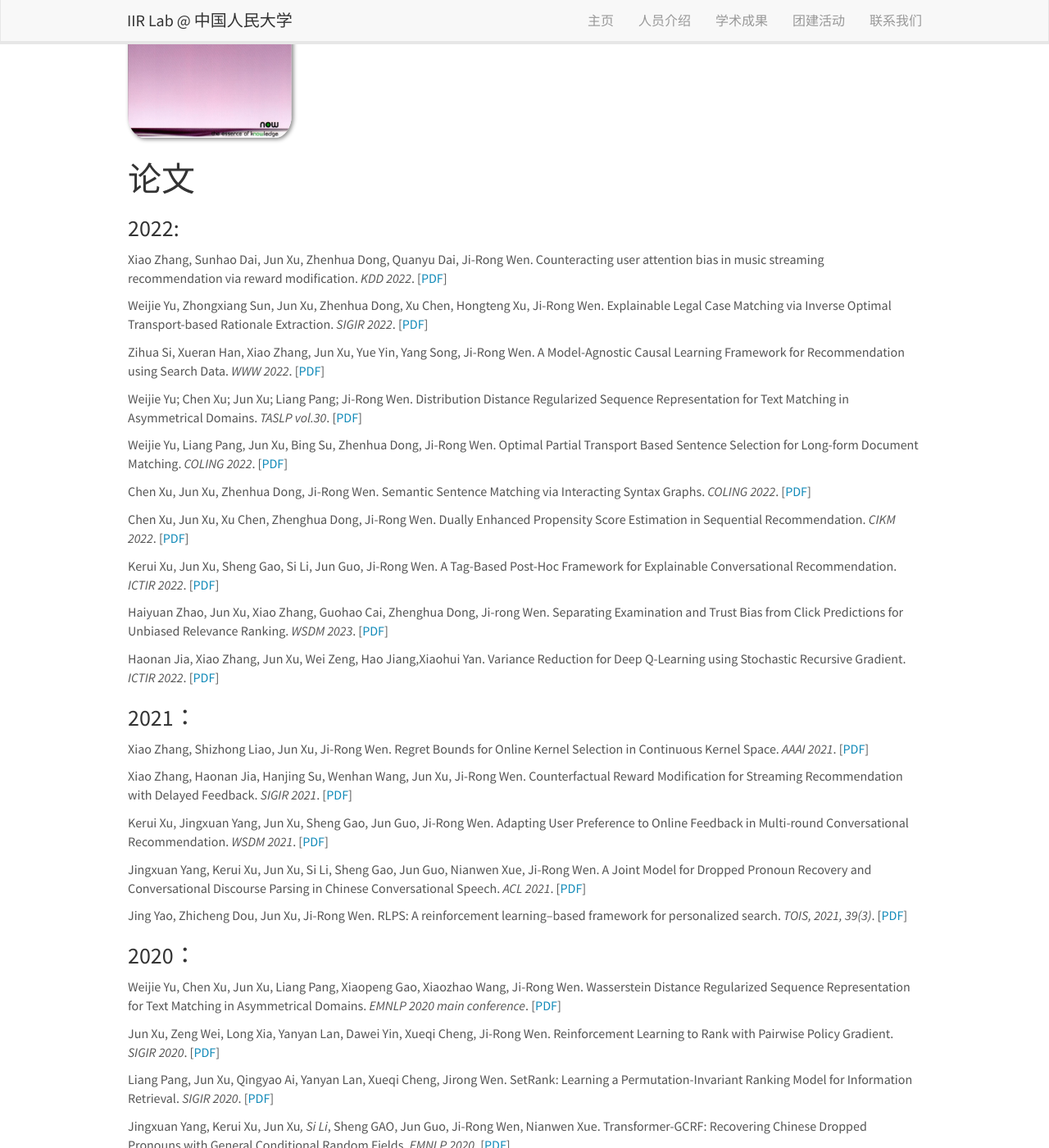
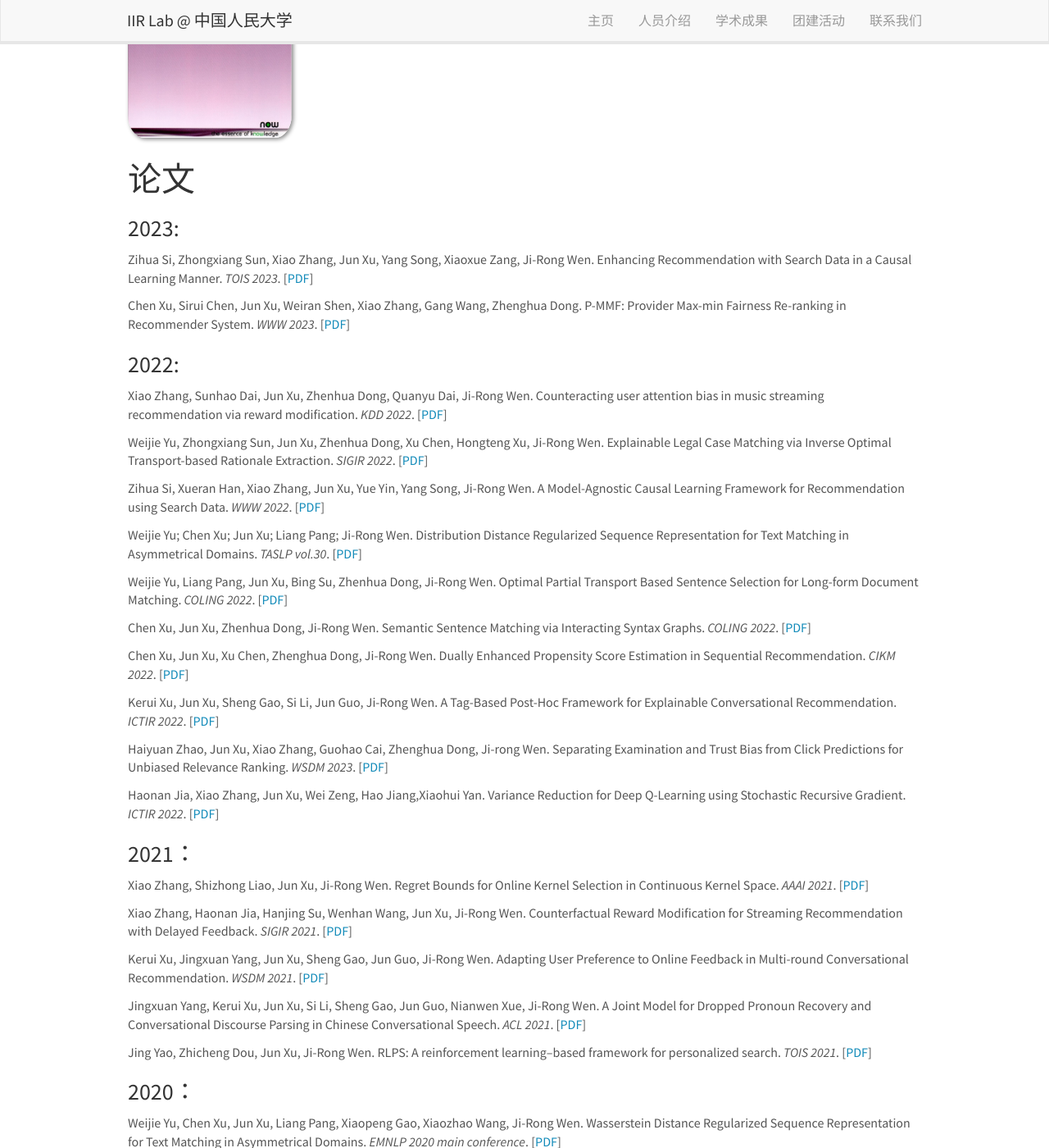
Before and after one commit to RUC-IIR-Lab/RUC-IIR-Lab.github.io, a Jekyll site: the page built from _pages/publications.md, in a window 1280 px wide and 1400 px high, scrolled down 676 px. Shown: the whole window at 82% size. Built offline with Jekyll 4.4.1, drawn with Linux system fonts in a browser that asks for light colours; nearby versions of some CDN libraries.

Commit message:
update publications

```diff
--- a/_data/publist_2021.yml
+++ b/_data/publist_2021.yml
@@ -24,5 +24,5 @@
 
 - title: "RLPS: A reinforcement learning–based framework for personalized search"
   authors: Jing Yao, Zhicheng Dou, Jun Xu, Ji-Rong Wen
-  book: TOIS, 2021, 39(3)
+  book: TOIS 2021
   url: https://dl.acm.org/doi/10.1145/3446617
--- /dev/null
+++ b/_data/publist_2023.yml
@@ -0,0 +1,9 @@
+- title: "Enhancing Recommendation with Search Data in a Causal Learning Manner"
+  authors: Zihua Si, Zhongxiang Sun, Xiao Zhang, Jun Xu, Yang Song, Xiaoxue Zang, Ji-Rong Wen
+  book: TOIS 2023
+  url:  https://dl.acm.org/doi/abs/10.1145/3582425
+
+- title: "P-MMF: Provider Max-min Fairness Re-ranking in Recommender System"
+  authors: Chen Xu, Sirui Chen, Jun Xu, Weiran Shen, Xiao Zhang, Gang Wang, Zhenghua Dong
+  book: WWW 2023
+  url:
--- a/_pages/publications.md
+++ b/_pages/publications.md
@@ -22,6 +22,15 @@ Jun Xu, Xiangnan He and Hang Li. "**Deep Learning for Matching in Search and Rec
 <br>
 
 # 论文
+
+### 2023:
+
+{% for publi in site.data.publist_2023 %}
+
+  {{ publi.authors }}. {{ publi.title }}. <em>{{ publi.book }}</em>.
+  [<a href="{{ publi.url }}">PDF</a>]
+
+{% endfor %}
 
 ### 2022:
 
```
Also changed, not shown: _data/news.yml (+9 -0 lines).
